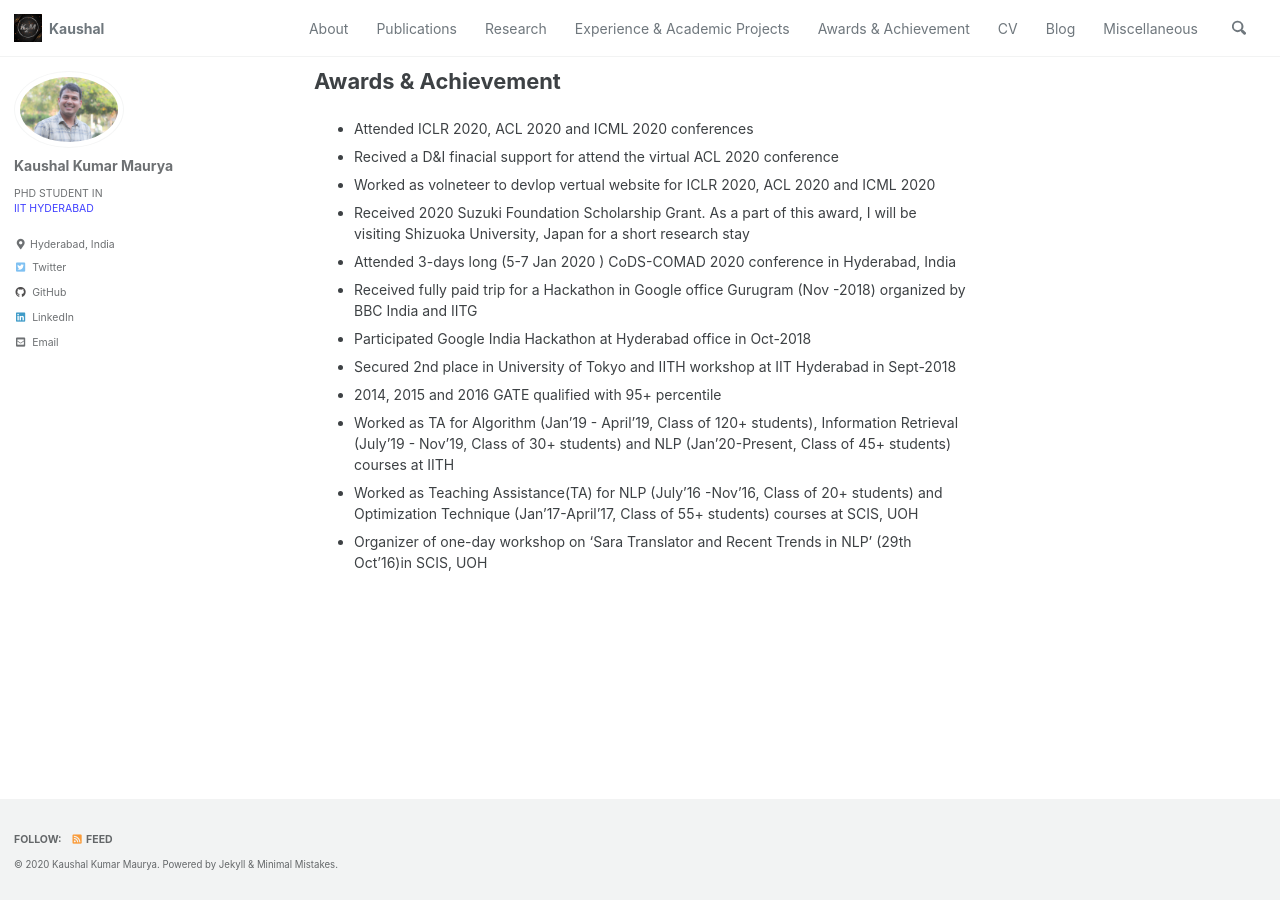
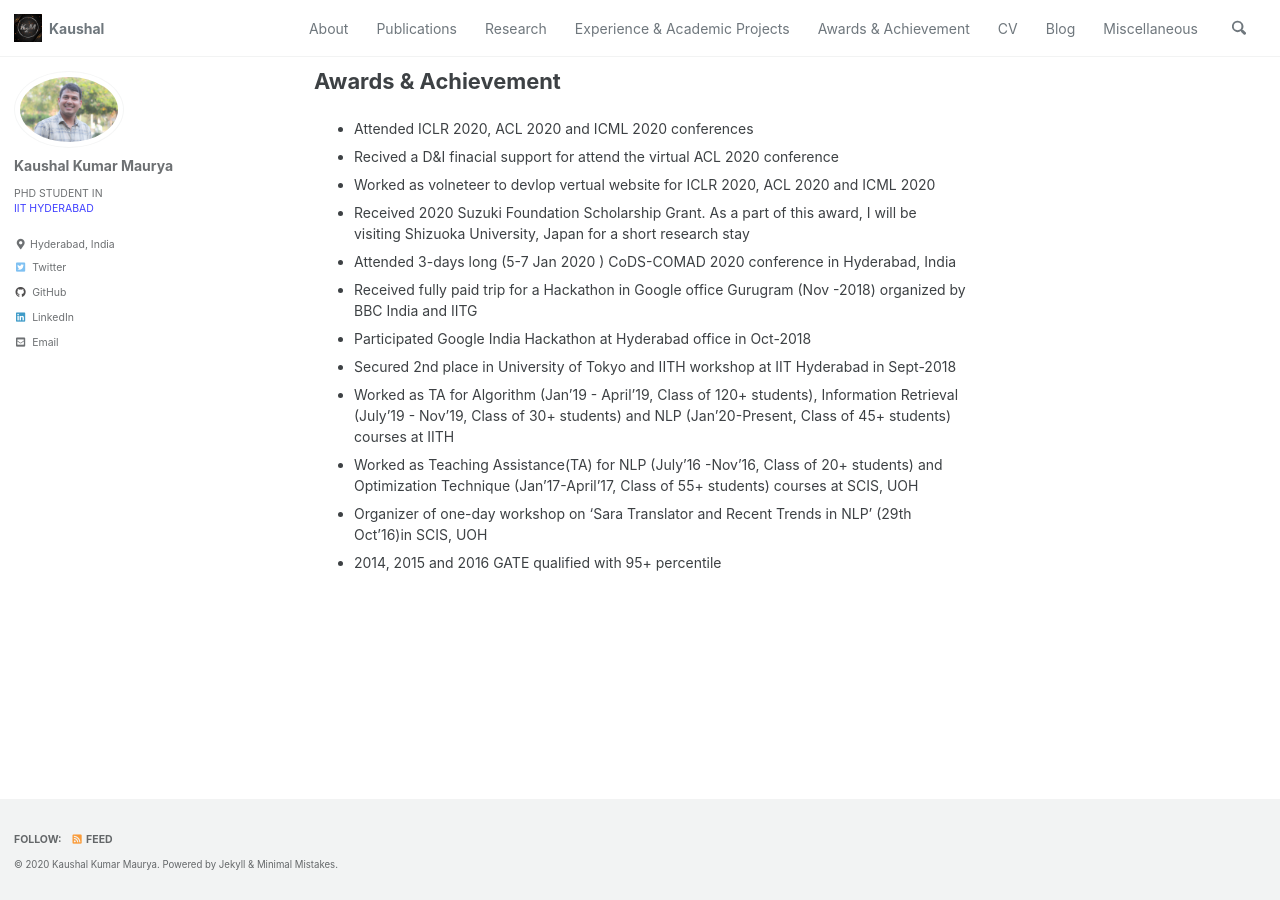
Before and after one commit to harshayelleni/harshayelleni.github.io, a Jekyll site: the page built from _pages/awards.md, in a window 1280 px wide. Built offline with Jekyll 4.4.1, drawn with Linux system fonts in a browser that asks for light colours; cached includes are drawn as plain includes.

Commit message:
doing modifications

```diff
--- a/_pages/awards.md
+++ b/_pages/awards.md
@@ -10,7 +10,7 @@ permalink: /awards/
 * Received fully paid trip for a Hackathon in Google office Gurugram (Nov -2018) organized by BBC India and IITG
 * Participated Google India Hackathon at Hyderabad office in Oct-2018
 * Secured 2nd place in University of Tokyo and IITH workshop at IIT Hyderabad in Sept-2018
-* 2014, 2015 and 2016 GATE qualified with 95+ percentile
 * Worked as TA for Algorithm (Jan'19 - April'19, Class of 120+ students), Information Retrieval (July'19 - Nov'19, Class of 30+ students) and NLP (Jan'20-Present, Class of 45+ students) courses at IITH
 * Worked as Teaching Assistance(TA) for NLP (July'16 -Nov'16, Class of 20+ students) and Optimization Technique (Jan'17-April'17, Class of 55+ students) courses at SCIS, UOH
 * Organizer of one-day workshop on 'Sara Translator and Recent Trends in NLP' (29th Oct'16)in SCIS, UOH
+* 2014, 2015 and 2016 GATE qualified with 95+ percentile
```
